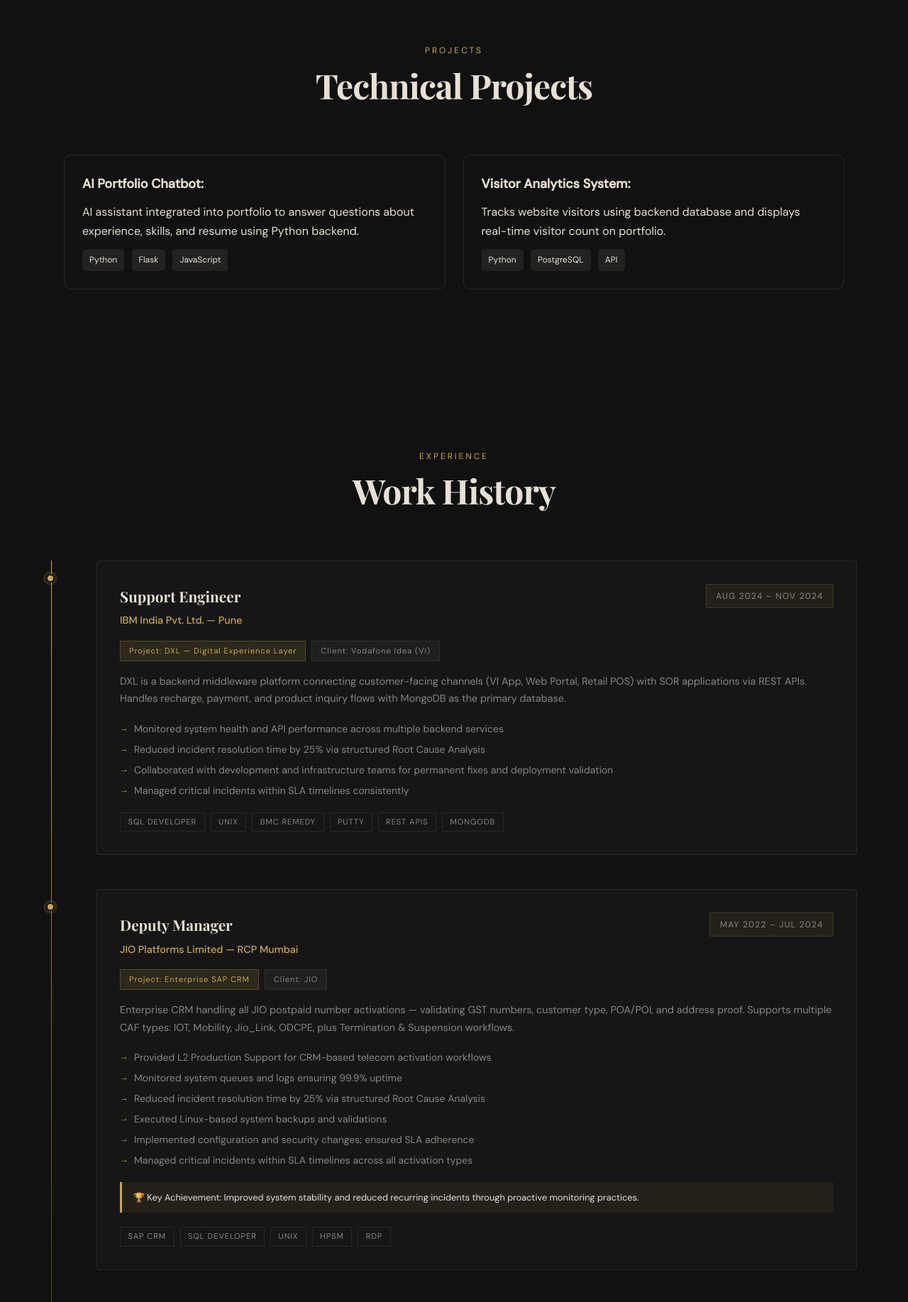
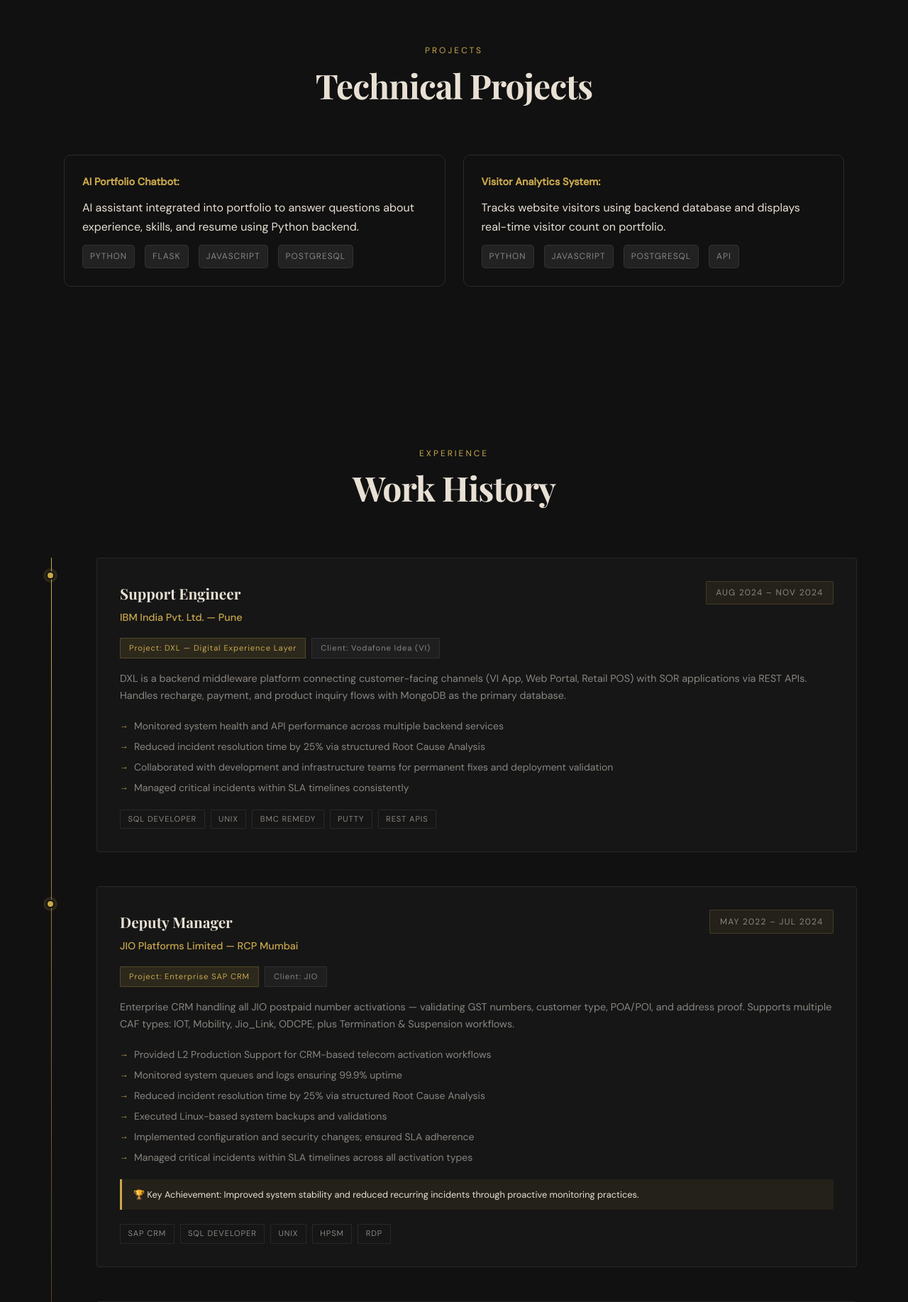
Before and after one commit to chavananand33/my-project, a Flask app: page / in a window 1280 px wide. Shown: the part 4153-5988 px from the top of the page at 71% size. Run offline with Flask 3, Linux system fonts and the light colour scheme; data comes from the database, SQL or seed files in the repository; some web fonts are replaced.

Commit message:
HTML Fix1

```diff
--- a/templates/index.html
+++ b/templates/index.html
@@ -351,31 +351,37 @@
     <div class="projects-grid">
 
       <div class="project-card">
-        <h3> <strong>AI Portfolio Chatbot:</strong> </h3>
+        <h3> <p class="timeline-org"> <strong>AI Portfolio Chatbot:</strong> </p></h3>
         <p>
           AI assistant integrated into portfolio to answer questions
           about experience, skills, and resume using Python backend.
         </p>
 
         <div class="project-tech">
-          <span>Python</span>
+         <div class="timeline-tags">
+         <span>Python</span>
           <span>Flask</span>
           <span>JavaScript</span>
+          <span>PostgreSQL</span>
+         </div>
         </div>
       </div>
 
       <div class="project-card">
-        <h3><strong>Visitor Analytics System:</strong> </h3>
+        <h3><p class="timeline-org"> <strong>Visitor Analytics System:</strong></p> </h3>
         <p>
           Tracks website visitors using backend database and displays
           real-time visitor count on portfolio.
         </p>
 
         <div class="project-tech">
+          <div class="timeline-tags">
           <span>Python</span>
+          <span>JavaScript</span>
           <span>PostgreSQL</span>
           <span>API</span>
         </div>
+          </div>
       </div>
 
     </div>
@@ -417,7 +423,7 @@
               <li>Managed critical incidents within SLA timelines consistently</li>
             </ul>
             <div class="timeline-tags">
-              <span>SQL Developer</span><span>Unix</span><span>BMC Remedy</span><span>Putty</span><span>REST APIs</span><span>MongoDB</span>
+              <span>SQL Developer</span><span>Unix</span><span>BMC Remedy</span><span>Putty</span><span>REST APIs</span>
             </div>
           </div>
         </div>
```
